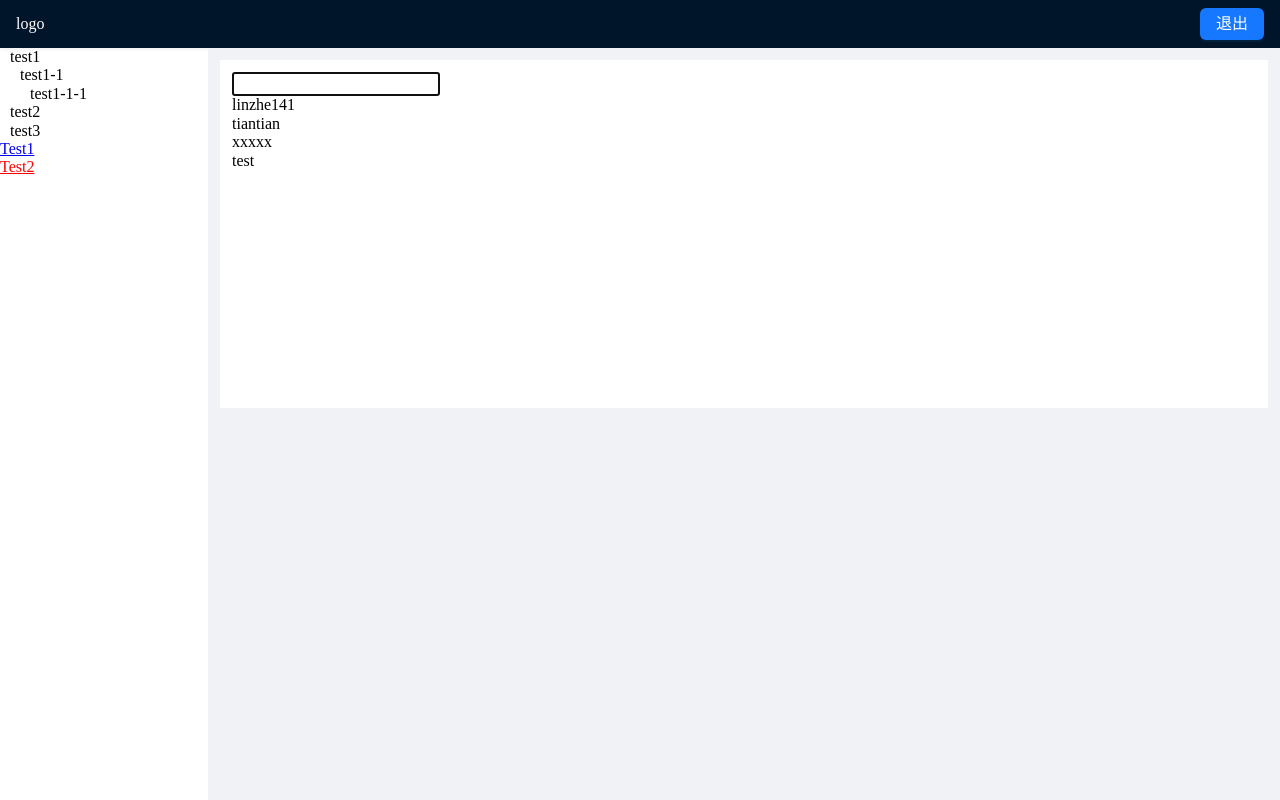
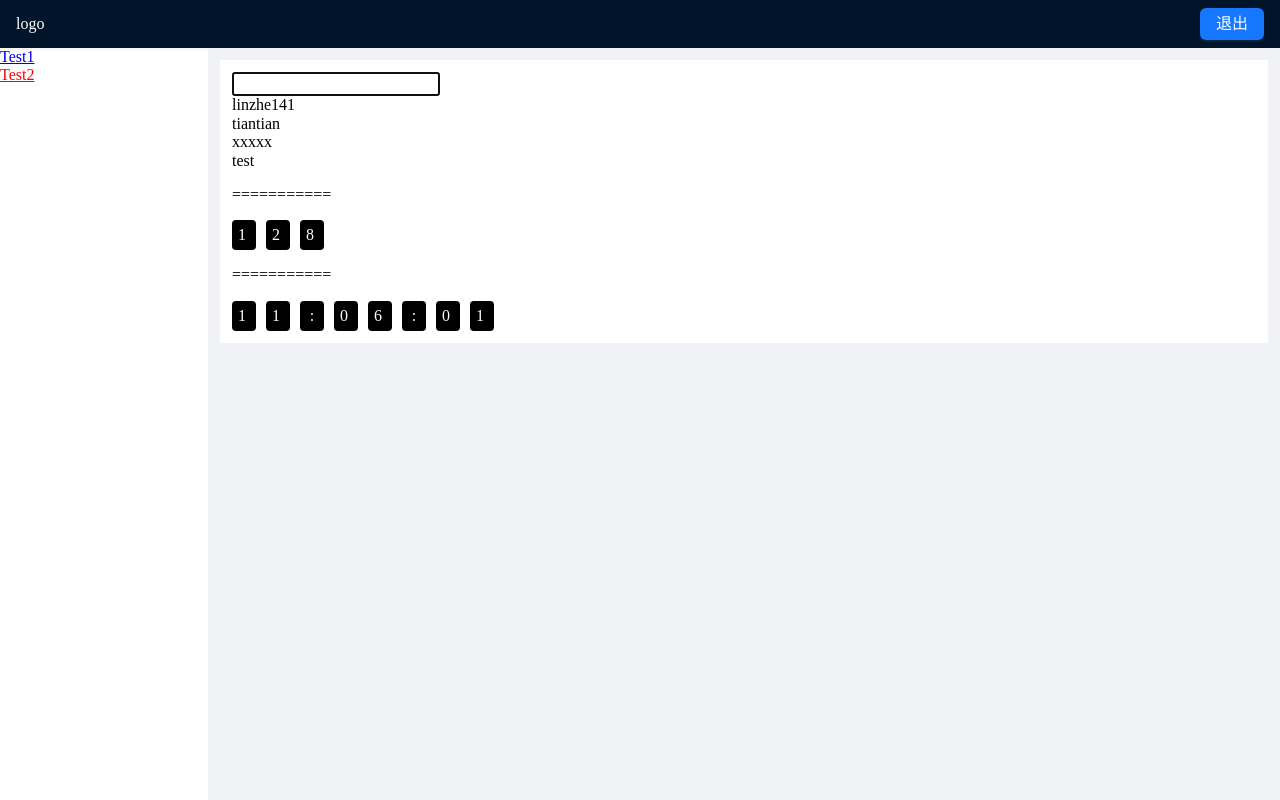
Before and after one commit to linzhe141/react-vite-demo, a React (Vite) app: page /test2 in a window 1280 px wide. Built offline with nearby package versions, Linux system fonts and the light colour scheme; sample sign-in values are in the browser's storage.

Commit message:
[add] 1、新增数字滚动组件

```diff
--- a/package.json
+++ b/package.json
@@ -9,6 +9,7 @@
     "preview": "vite preview"
   },
   "dependencies": {
+    "dayjs": "^1.11.7",
     "react": "^18.2.0",
     "react-dom": "^18.2.0"
   },
--- /dev/null
+++ b/src/components/NumberDisplay/NumberDisplay.tsx
@@ -0,0 +1,38 @@
+import { FC, useState } from "react";
+import style from "./numberDisplay.module.scss";
+const numbers: number[] = [0, 1, 2, 3, 4, 5, 6, 7, 8, 9];
+interface Porps {
+  numberString: string;
+}
+const numReg = /\d/;
+const NumberDisplay: FC<Porps> = (props: Porps) => {
+  const { numberString } = props;
+  return (
+    <>
+      <div className={style.numberDisplay}>
+        {numberString.split("").map((digit, i) =>
+          numReg.test(digit) ? (
+            <div className={style.wrap} key={i}>
+              {numbers.map((item, index) => (
+                <div
+                  key={index}
+                  className={style.numberItem}
+                  style={{
+                    transform: `translate(-50%, -${Number(digit) * 30}px)`,
+                  }}
+                >
+                  {item}
+                </div>
+              ))}
+            </div>
+          ) : (
+            <div className={style.wrap} key={i}>
+              <div className={style.digitItem}>{digit}</div>
+            </div>
+          )
+        )}
+      </div>
+    </>
+  );
+};
+export default NumberDisplay;
--- /dev/null
+++ b/src/components/NumberDisplay/numberDisplay.module.scss
@@ -0,0 +1,23 @@
+.numberDisplay {
+  display: flex;
+  .wrap {
+    margin-right: 10px;
+    display: flex;
+    flex-direction: column;
+    width: 24px;
+    height: 30px;
+    line-height: 30px;
+    border-radius: 4px;
+    color: #fff;
+    background-color: #000;
+    overflow: hidden;
+    .numberItem {
+      margin-left: 50%;
+      transform: translate(-50%);
+      transition: all 0.5s;
+    }
+    .digitItem {
+      text-align: center;
+    }
+  }
+}
--- a/src/layout/sider/Sider.tsx
+++ b/src/layout/sider/Sider.tsx
@@ -1,25 +1,9 @@
 import style from "./index.module.scss";
 import { NavLink } from "react-router-dom";
-import MenuNav from "../../components/menunav/MenuNav";
-const menuData = [
-  {
-    name: "test1",
-    level: 1,
-    children: [
-      {
-        name: "test1-1",
-        level: 2,
-        children: [{ name: "test1-1-1", level: 3 }],
-      },
-    ],
-  },
-  { name: "test2", level: 1 },
-  { name: "test3", level: 1 },
-];
+
 const Sider = () => {
   return (
     <div className={style.sider_wrap}>
-      <MenuNav data={menuData} />
       <div>
         <NavLink
           to="test1"
--- a/src/view/Test1.tsx
+++ b/src/view/Test1.tsx
@@ -1,6 +1,29 @@
+import MenuNav from "@/components/menunav/MenuNav";
 import { useMousemoveHooks } from "../hooks/useMousemoveHooks";
+const menuData = [
+  {
+    name: "test1",
+    level: 1,
+    children: [
+      {
+        name: "test1-1",
+        level: 2,
+        children: [{ name: "test1-1-1", level: 3 }],
+      },
+    ],
+  },
+  { name: "test2", level: 1 },
+  { name: "test3", level: 1 },
+];
 const Test1 = () => {
   const coord = useMousemoveHooks();
-  return <div style={{ height: "600px" }}>{JSON.stringify(coord)}</div>;
+  return (
+    <>
+      <p>递归组件</p>
+      <MenuNav data={menuData} />
+      <p>自定义hooks</p>
+      <div style={{ height: "600px" }}>{JSON.stringify(coord)}</div>
+    </>
+  );
 };
 export default Test1;
--- a/src/view/Test2.tsx
+++ b/src/view/Test2.tsx
@@ -1,5 +1,7 @@
-import { useEffect, useLayoutEffect, useRef, useState } from "react";
+import { useEffect, useLayoutEffect, useMemo, useRef, useState } from "react";
+import dayjs from "dayjs";
 import { fetchList } from "../api/index";
+import NumberDisplay from "@/components/NumberDisplay/NumberDisplay";
 export type ListItemProps = {
   name: string;
   id: number;
@@ -27,6 +29,18 @@ const Test2 = () => {
     getList();
     inputRef.current?.focus();
   }, []);
+  const [numberString, setNumberString] = useState("123");
+  const [time, setTime] = useState(Date.now());
+  useEffect(() => {
+    setInterval(() => {
+      setNumberString((numberString) => Number(numberString) + 1 + "");
+      setTime(Date.now());
+    }, 1000);
+  }, []);
+  const timeStr = useMemo(() => {
+    console.log(dayjs(time).format("HH:mm:ss"));
+    return dayjs(time).format("HH:mm:ss");
+  }, [time]);
   return (
     <>
       <input
@@ -36,11 +50,15 @@ const Test2 = () => {
           searchKeywodHandle(e.target.value, allList);
         }}
       />
-      <div style={{ height: "300px" }}>
+      <div>
         {filterList.map((item) => (
           <div key={item.id}>{item.name}</div>
         ))}
       </div>
+      <p>===========</p>
+      <NumberDisplay numberString={numberString} />
+      <p>===========</p>
+      <NumberDisplay numberString={timeStr} />
     </>
   );
 };
```
